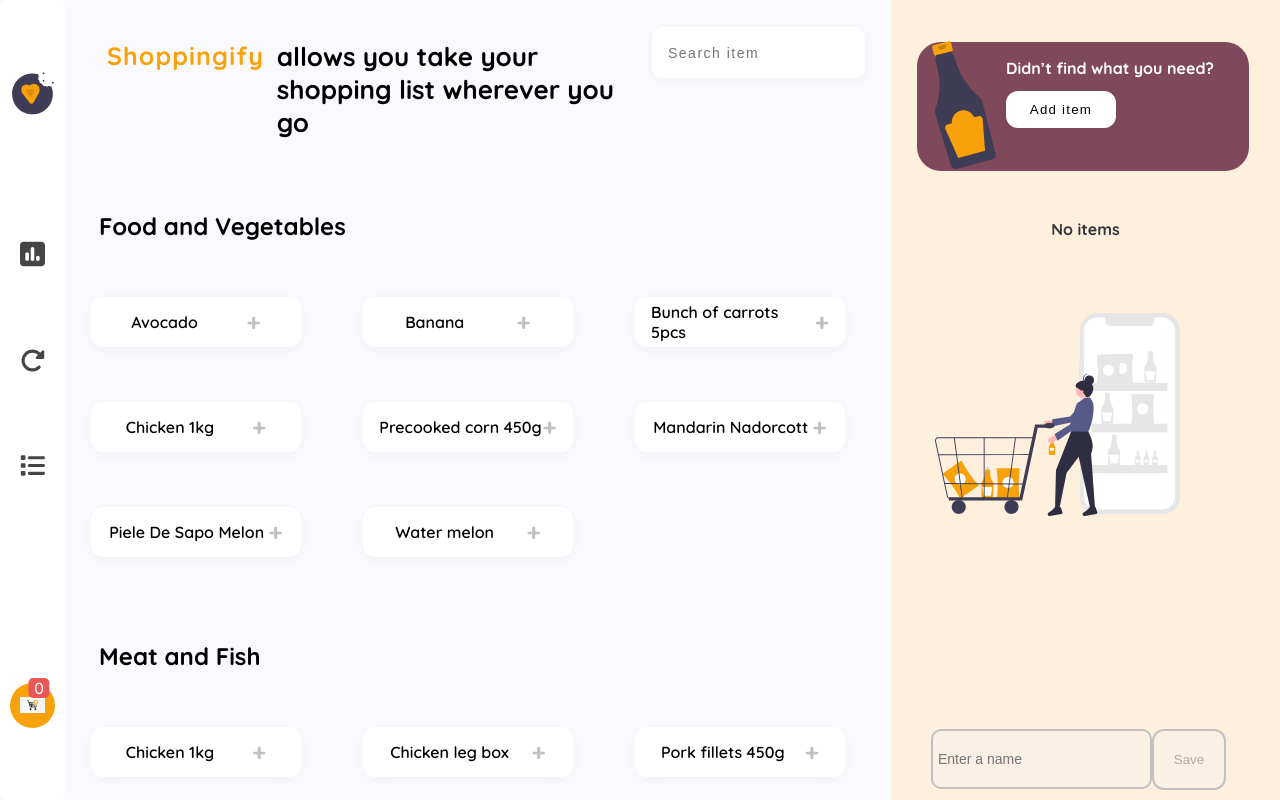
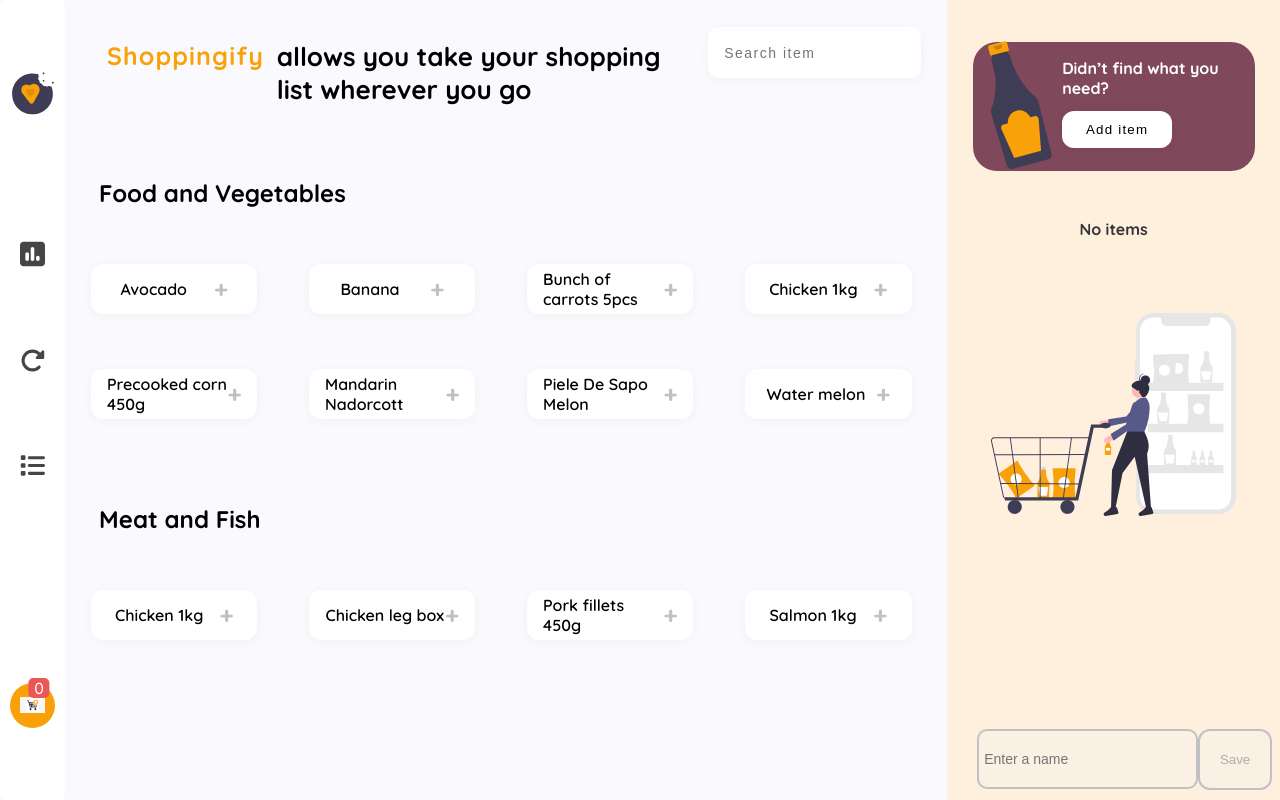
Before and after one commit to EjiroOsiephri/Shoppingfy-app, a React (Vite) app in the folder shoppingify-master/vite-project/: page / in a window 1280 px wide. Built offline with nearby package versions, Linux system fonts and the light colour scheme.

Commit message:
Added cartCategories component

```diff
--- a/shoppingify-master/vite-project/src/App.jsx
+++ b/shoppingify-master/vite-project/src/App.jsx
@@ -3,14 +3,17 @@
 import "./app.scss";
 import ItemsContainer from "./Components/ItemsContainer";
 import { useState } from "react";
+import CartCategories from "./Components/FoodLists/CartCategories";
 
 function App() {
   const [searchInputItem, setSearchItem] = useState("");
+  const [cartItems, setCartItems] = useState(false);
 
   function searchInput(item) {
     setSearchItem(item);
   }
 
+  console.log(cartItems);
   return (
     <>
       <main className="main">
@@ -19,7 +22,10 @@
           searchInput={searchInput}
           searchInputItem={searchInputItem}
         />
-        <ItemsContainer />
+        <div className="cart-categories">
+          <ItemsContainer cartItems={cartItems} setCartItems={setCartItems} />
+          <CartCategories cartItems={cartItems} />
+        </div>
       </main>
     </>
   );
--- /dev/null
+++ b/shoppingify-master/vite-project/src/Components/FoodLists/CartCategories.jsx
@@ -0,0 +1,38 @@
+import React from "react";
+import Classes from "../../Sass/ItemsContainer.module.scss";
+
+const CartCategories = (props) => {
+  return (
+    <>
+      <div className={Classes["enterFoodItem"]}>
+        <input
+          style={
+            props.cartItems
+              ? {
+                  borderColor: "rgba(249, 161, 9, 1)",
+                }
+              : {}
+          }
+          disabled={!props.cartItems}
+          type="text"
+          placeholder="Enter a name"
+        />
+        <button
+          style={
+            props.cartItems
+              ? {
+                  background: "rgba(249, 161, 9, 1)",
+                  color: "white",
+                }
+              : {}
+          }
+          disabled={!props.cartItems}
+        >
+          Save
+        </button>
+      </div>
+    </>
+  );
+};
+
+export default CartCategories;
--- a/shoppingify-master/vite-project/src/Components/ItemsContainer.jsx
+++ b/shoppingify-master/vite-project/src/Components/ItemsContainer.jsx
@@ -5,24 +5,14 @@
 import Pen from "../assets/pen.svg";
 import { useSelector } from "react-redux";
 
-const ItemsContainer = () => {
+const ItemsContainer = (props) => {
   const state = useSelector((state) => state.cart.items);
-
-  const [cartItems, setCartItems] = useState(false);
-
-  const [checked, setIsChecked] = useState(false);
-
-  const handleCheckboxChange = (event) => {
-    setIsChecked(event.target.checked);
-  };
-
-  console.log(state);
 
   useEffect(() => {
     if (state.length > 0) {
-      setCartItems(true);
+      props.setCartItems(true);
     } else {
-      setCartItems(false);
+      props.setCartItems(false);
     }
   }, [state]);
 
@@ -36,7 +26,7 @@
             <button>Add item</button>
           </div>
         </section>
-        {!cartItems ? (
+        {!props.cartItems ? (
           <div className={Classes["showItemsInCart"]}>
             <p>No items</p>
             <img src={EmptyCart} alt="" />
@@ -46,10 +36,10 @@
             <div className={Classes["AddToCategories"]}>
               <h1>Shopping Lists</h1>
               <div>
-                <h3>Add categories</h3>
                 <img src={Pen} alt="" />
               </div>
             </div>
+            <aside>
               {state.map((item) => {
                 return (
                   <aside key={item.id}>
@@ -64,36 +54,9 @@
                   </aside>
                 );
               })}
+            </aside>
           </section>
         )}
-        <div className={Classes["enterFoodItem"]}>
-          <input
-            style={
-              cartItems
-                ? {
-                    border: "rgba(249, 161, 9, 1)",
-                  }
-                : {}
-            }
-            disabled={!cartItems}
-            onClick={handleCheckboxChange}
-            type="text"
-            placeholder="Enter a name"
-          />
-          <button
-            style={
-              cartItems
-                ? {
-                    background: "rgba(249, 161, 9, 1)",
-                    color: "white",
-                  }
-                : {}
-            }
-            disabled={!cartItems}
-          >
-            Save
-          </button>
-        </div>
       </aside>
     </>
   );
--- a/shoppingify-master/vite-project/src/Sass/ItemsContainer.module.scss
+++ b/shoppingify-master/vite-project/src/Sass/ItemsContainer.module.scss
@@ -87,8 +87,9 @@
   width: 24px;
   height: 24px;
   border-radius: 4px;
+  padding-right: 0.9em;
   border-radius: 2px;
-  border: 2px solid rgba(249, 161, 9, 1);
+  border-color: rgba(249, 161, 9, 1);
 }
 .item-name h1 {
   color: rgba(0, 0, 0, 1);
@@ -130,6 +131,21 @@
 .AddToCategories > div > h3 {
   margin-right: 0.6em;
 }
+aside > h1 {
+  font-size: 18px;
+  font-weight: 500;
+  line-height: 23px;
+  text-align: left;
+  color: rgba(0, 0, 0, 1);
+  margin-bottom: 0.5em;
+}
+.item-container-name:last-child {
+  margin-bottom: 4em;
+}
+
+input {
+  border: 2px solid rgba(249, 161, 9, 1);
+}
 @media screen and (max-width: 678px) {
   .items-container {
     display: none;
--- a/shoppingify-master/vite-project/src/app.scss
+++ b/shoppingify-master/vite-project/src/app.scss
@@ -5,3 +5,6 @@
   overflow: hidden;
   scroll-behavior: smooth;
 }
+.cart-categories {
+  display: grid;
+}
```
Lines whose indentation alone changed are shown as unchanged.
